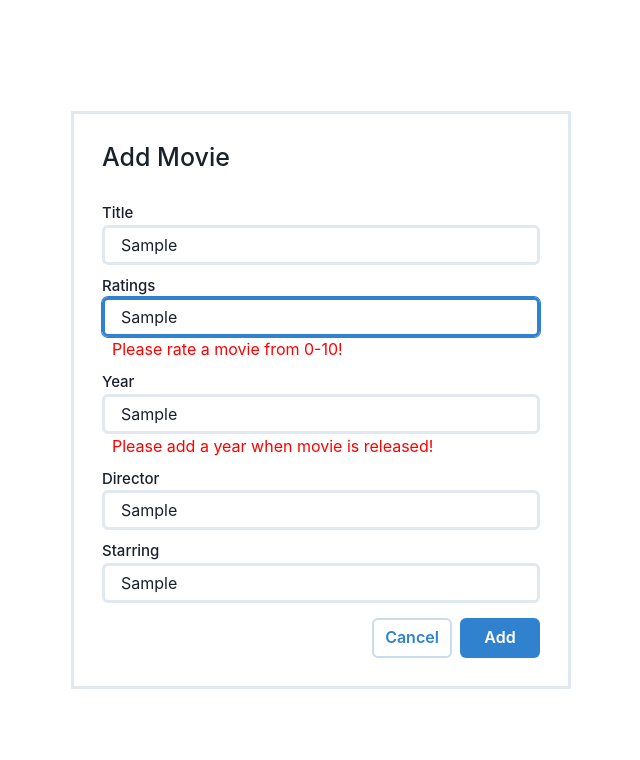
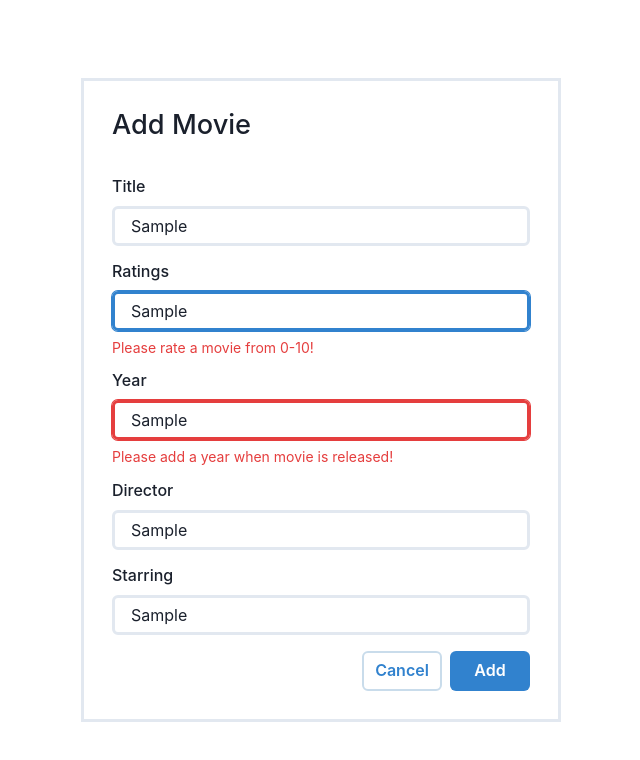
Before and after one commit to ennn997/IMDB, a Next.js app: page /newMovie in a window 1280 px wide. Both pictures are taken after typing "Sample", "Sample", "Sample", "Sample", "Sample" into the empty fields and a click on the button "Add". Shown: the top 760 px of the page, without its empty margins (319-959 px from the left). Built offline with nearby package versions, Linux system fonts and the light colour scheme.

Commit message:
replacing manual validation errors with chakra's components and using relative units instead of px

```diff
--- a/components/NewMovieForm.js
+++ b/components/NewMovieForm.js
@@ -4,7 +4,19 @@ import * as yup from 'yup'
 
 import { useMutation, useQueryClient } from '@tanstack/react-query'
 
-import { Box, Stack, Center, Text, Heading, Input, Button, CircularProgress } from '@chakra-ui/react'
+import {
+  Box,
+  Stack,
+  Center,
+  Text,
+  Heading,
+  Input,
+  Button,
+  CircularProgress,
+  FormControl,
+  FormLabel,
+  FormErrorMessage,
+} from '@chakra-ui/react'
 
 import { useRouter } from 'next/router'
 
@@ -39,7 +51,7 @@ const NewMovieForm = () => {
 
   const { mutate, isLoading, isError } = useMutation(
     async (title, ratings, year, director, starring) => {
-      const response = await fetch('/api/', {
+      const response = await fetch('/api', {
         method: 'POST',
         headers: {
           'Content-Type': 'application/json',
@@ -86,68 +98,52 @@ const NewMovieForm = () => {
 
   return (
     <Center width="100vw" height="100vh">
-      <Box p={7} width="500px" borderWidth="3px" marginRight="auto" marginLeft="auto">
-        <Heading fontSize="25px" fontWeight="500">
+      <Box p={7} width="30rem" borderWidth="0.2rem" marginRight="auto" marginLeft="auto">
+        <Heading fontSize="1.7rem" fontWeight="500">
           Add Movie
         </Heading>
+        <form onSubmit={onSubmit}>
+          <FormControl isInvalid={errors.title}>
+            <FormLabel mt="2rem">Title</FormLabel>
+            <Input borderWidth="0.2rem" {...register('title')} />
+            <FormErrorMessage>Please add Movie title!</FormErrorMessage>
+          </FormControl>
 
-        <form onSubmit={onSubmit}>
-          <Text fontWeight="500" mt="30px" fontSize="15px">
-            Title
-          </Text>
-          <Input borderWidth="3px" {...register('title')} />
-          {errors.title ? (
-            <Text color="red" ml="10px">
-              Please add Movie title!
-            </Text>
-          ) : null}
-          <Text fontWeight="500" mt="10px" fontSize="15px">
-            Ratings
-          </Text>
-          <Input borderWidth="3px" {...register('ratings')} />
-          {errors.ratings ? (
-            <Text color="red" ml="10px">
-              Please rate a movie from 0-10!
-            </Text>
-          ) : null}
-          <Text fontWeight="500" mt="10px" fontSize="15px">
-            Year
-          </Text>
-          <Input borderWidth="3px" {...register('year')} />
-          {errors.year ? (
-            <Text color="red" ml="10px">
-              Please add a year when movie is released!
-            </Text>
-          ) : null}
-          <Text fontWeight="500" mt="10px" fontSize="15px">
-            Director
-          </Text>
-          <Input borderWidth="3px" {...register('director')} />
-          {errors.director ? (
-            <Text color="red" ml="10px">
-              Please add name of director!
-            </Text>
-          ) : null}
-          <Text fontWeight="500" mt="10px" fontSize="15px">
-            Starring
-          </Text>
-          <Input borderWidth="3px" {...register('starring')} />
-          {errors.starring ? (
-            <Text color="red" ml="10px">
-              Please add name of starring actor!
-            </Text>
-          ) : null}
-          <Stack mt="15px" spacing={2} direction="row" justify="right">
+          <FormControl isInvalid={errors.ratings}>
+            <FormLabel mt="0.8rem">Ratings</FormLabel>
+            <Input borderWidth="0.2rem" {...register('ratings')} />
+            <FormErrorMessage>Please rate a movie from 0-10!</FormErrorMessage>
+          </FormControl>
+
+          <FormControl isInvalid={errors.year}>
+            <FormLabel mt="0.8rem">Year</FormLabel>
+            <Input borderWidth="0.2rem" {...register('year')} />
+            <FormErrorMessage>Please add a year when movie is released!</FormErrorMessage>
+          </FormControl>
+
+          <FormControl isInvalid={errors.director}>
+            <FormLabel mt="0.8rem">Director</FormLabel>
+            <Input borderWidth="0.2rem" {...register('director')} />
+            <FormErrorMessage>Please add name of director!</FormErrorMessage>
+          </FormControl>
+
+          <FormControl isInvalid={errors.starring}>
+            <FormLabel mt="0.8rem">Starring</FormLabel>
+            <Input borderWidth="0.2rem" {...register('starring')} />
+            <FormErrorMessage>Please add name of starring actor!</FormErrorMessage>
+          </FormControl>
+
+          <Stack mt="1rem" spacing={2} direction="row" justify="right">
             <Button
               textColor="blue.500"
-              border="2px solid #C9DCEB"
+              border="0.17rem solid #C9DCEB"
               colorScheme="white"
-              width="80px"
+              width="5rem"
               onClick={handleCancel}
             >
               Cancel
             </Button>
-            <Button colorScheme="blue" width="80px" type="submit">
+            <Button colorScheme="blue" width="5rem" type="submit">
               Add
             </Button>
           </Stack>
--- a/package.json
+++ b/package.json
@@ -6,8 +6,7 @@
     "dev": "next dev",
     "build": "next build",
     "start": "next start",
-    "lint": "next lint",
-    "postinstall": "prisma generate"
+    "lint": "next lint"
   },
   "dependencies": {
     "@chakra-ui/icons": "^2.0.11",
--- a/ssp/getMovies.js
+++ b/ssp/getMovies.js
@@ -1,5 +1,5 @@
 export const getMovies = async () => {
-  const response = await fetch(`/api/`)
+  const response = await fetch(`/api`)
   if (response.ok) {
     return response.json()
   } else {
```
Also changed, not shown: components/BasicTable.js (+10 -13 lines), components/ColumnFilter.js (+11 -13 lines), components/GlobalFilter.js (+4 -4 lines).
